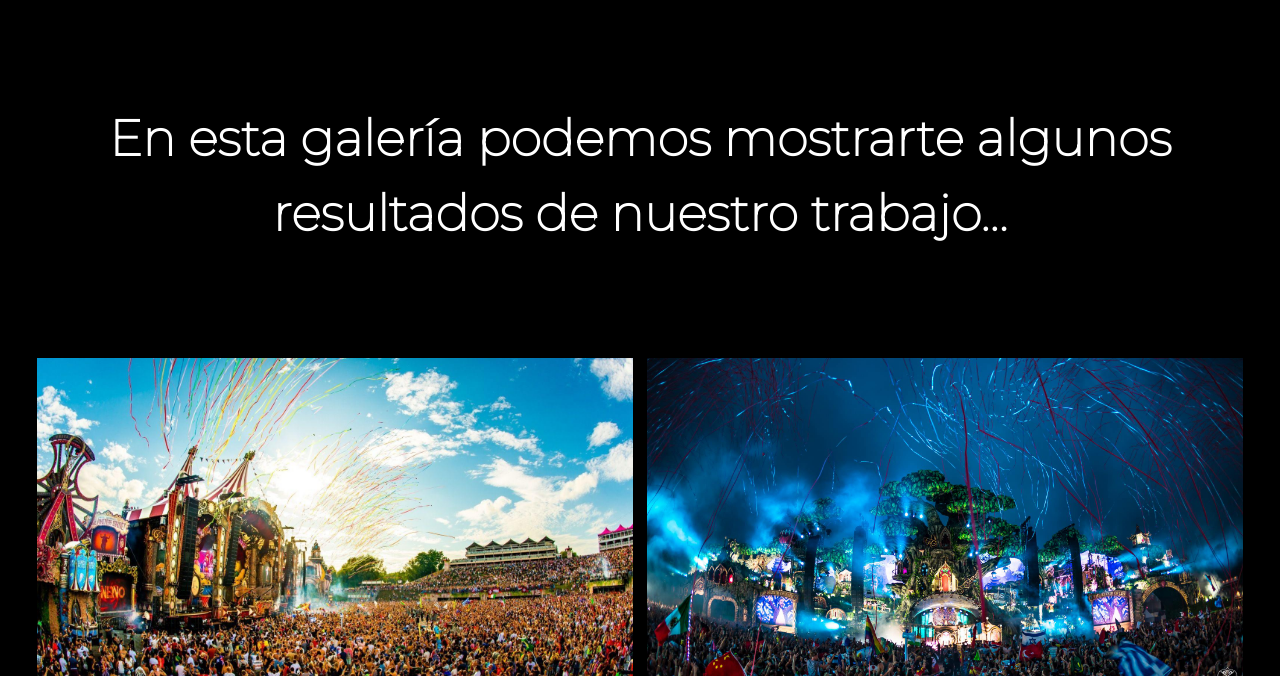
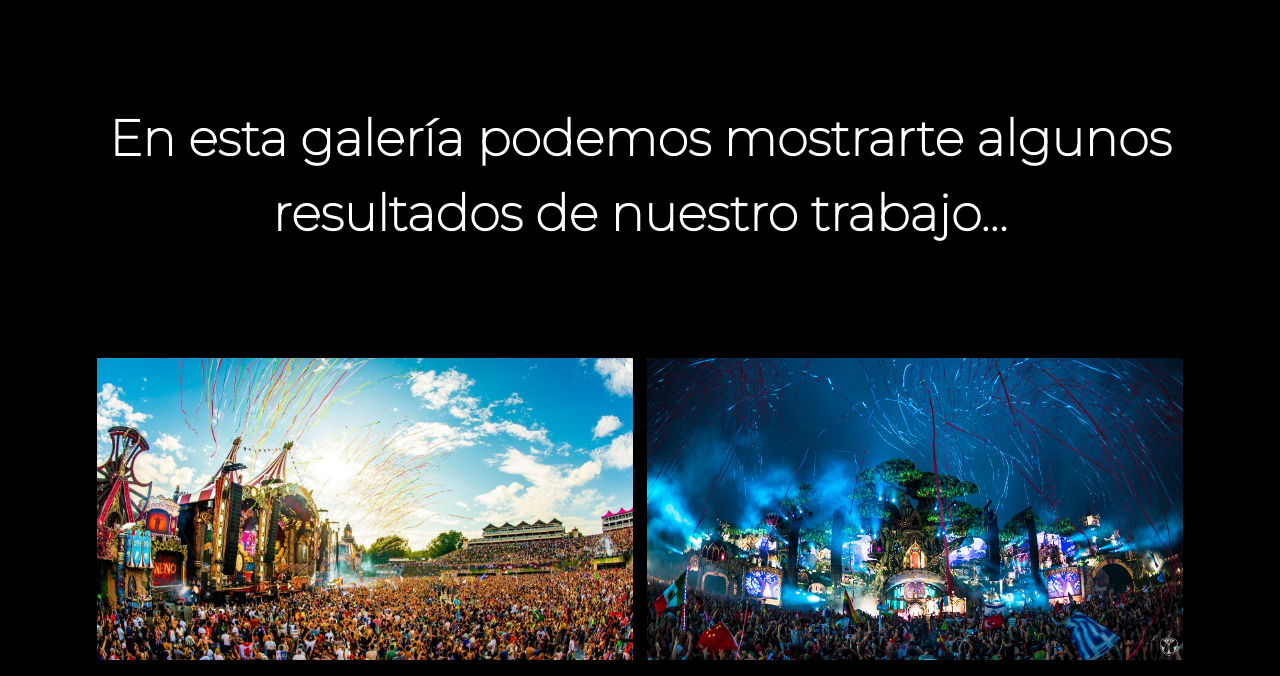
Before and after one commit to LuquitasLR/MoonLight, a website: page views/galería.html in a window 1280 px wide. Shown: the part 99-775 px from the top of the page. Drawn offline with Linux system fonts and the light colour scheme.

Commit message:
cambios finales en sass

```diff
--- a/scss/views/_galeria.scss
+++ b/scss/views/_galeria.scss
@@ -17,8 +17,8 @@ main {
         .article_galeria {
             a {
                 img {
-                    width: 600px;
-                    height: 340px;
+                    width: 540px;
+                    height: 306px;
                     margin: 5px;
                     padding: 2px;
                     transition: 0.2s;
```
Also changed, not shown: views/galería.html (+0 -1 lines), css/style.css.
